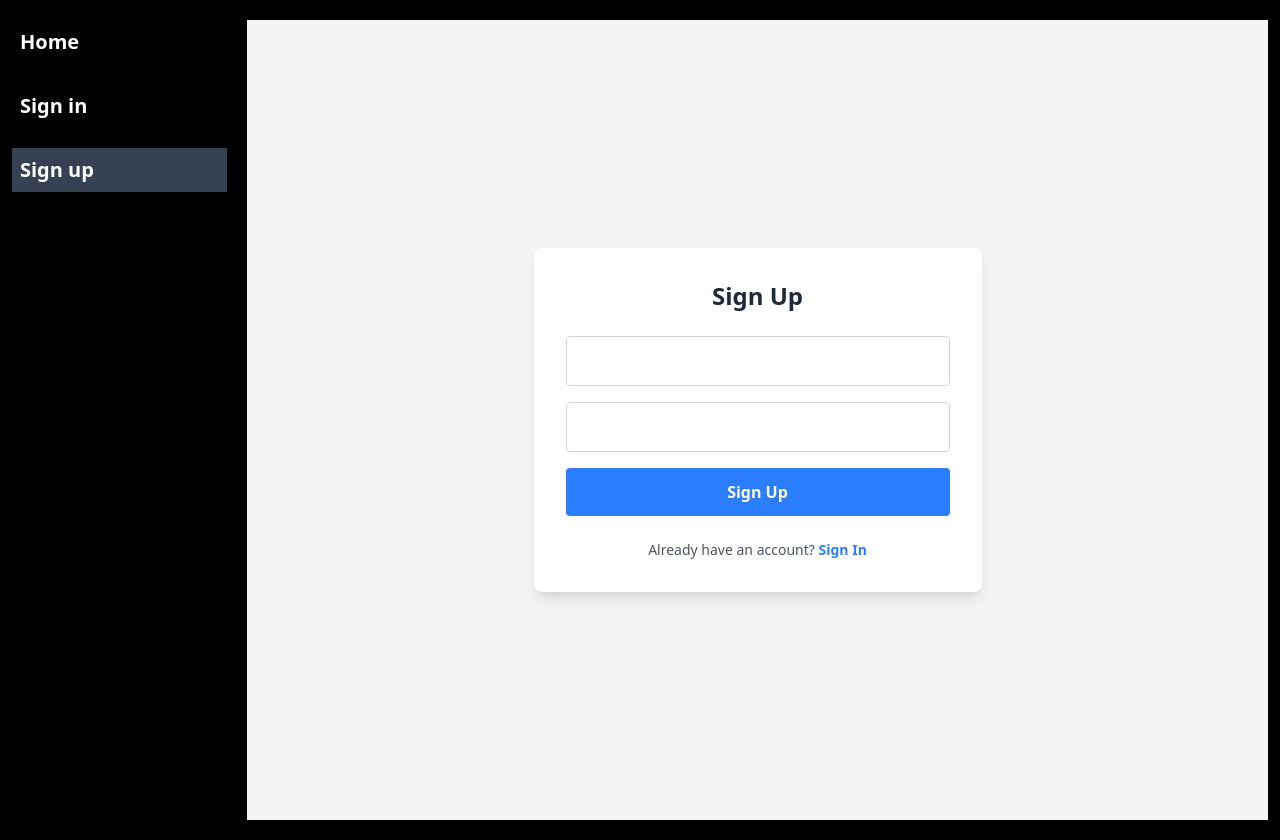
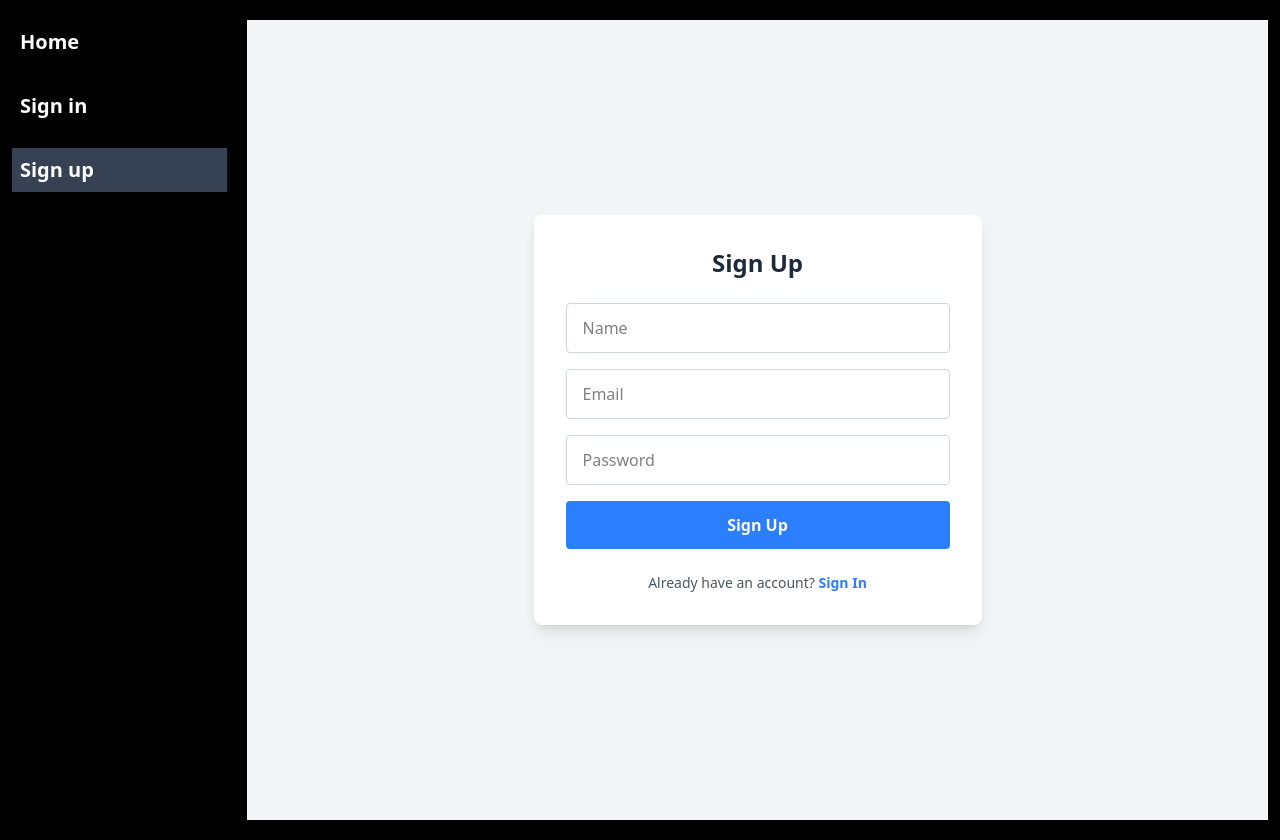
Before and after one commit to Narek-Khachikyan/SocialBounty, a React (Vite) app: page /register in a window 1280 px wide. Built offline with nearby package versions, Linux system fonts and the light colour scheme; no server answers.

Commit message:
feat: update PostBlock to use displayName instead of author and enhance SignUpPage with displayName input and profile update

```diff
--- a/src/features/posts/components/PostList.tsx
+++ b/src/features/posts/components/PostList.tsx
@@ -18,7 +18,7 @@ export function PostsList() {
   return (
     <ul>
       {posts.map((post: Post) => (
-        <PostBlock {...post} />
+        <PostBlock key={post.id} {...post} />
       ))}
     </ul>
   );
--- a/src/features/posts/server/postsApi.ts
+++ b/src/features/posts/server/postsApi.ts
@@ -6,7 +6,7 @@ import type { DatabaseReference } from "firebase/database";
 export interface Post {
   id: string;
   title: string;
-  author: string;
+  displayName: string;
   body: string;
 }
 
--- a/src/features/posts/ui/PostBlock.tsx
+++ b/src/features/posts/ui/PostBlock.tsx
@@ -1,13 +1,13 @@
 import { NavLink } from "react-router";
 import type { Post } from "../server/postsApi";
 
-export const PostBlock = ({ title, body, author }: Post) => {
+export const PostBlock = ({ title, body, displayName }: Post) => {
   return (
     <NavLink to={"/"}>
       <div className="max-w-md mx-auto bg-white rounded-lg shadow-md p-6 mb-4">
         <div className="flex items-center ">
           <div>
-            <div className="font-semibold text-gray-800">{author}</div>
+            <div className="font-semibold text-gray-800">{displayName}</div>
             <div className="text-xs text-gray-500">2 hours ago</div>
           </div>
         </div>
--- a/src/pages/auth/SignUpPage.tsx
+++ b/src/pages/auth/SignUpPage.tsx
@@ -1,10 +1,17 @@
 // src/components/SignUp.tsx
 import React, { useState } from "react";
-import { createUserWithEmailAndPassword } from "firebase/auth";
+import {
+  createUserWithEmailAndPassword,
+  updateProfile,
+  type User,
+} from "firebase/auth";
 import { auth } from "../../shared/firebase";
-import { Link } from "react-router";
+import { Link, useNavigate } from "react-router";
 
 export const SignUpPage: React.FC = () => {
+  const navigate = useNavigate();
+
+  const [displayName, setDisplayName] = useState("");
   const [email, setEmail] = useState("");
   const [password, setPassword] = useState("");
   const [error, setError] = useState<string | null>(null);
@@ -16,8 +23,15 @@ export const SignUpPage: React.FC = () => {
     setLoading(true);
 
     try {
-      await createUserWithEmailAndPassword(auth, email, password);
-      alert("Account created successfully!");
+      const userCredential = await createUserWithEmailAndPassword(
+        auth,
+        email,
+        password
+      );
+      const user: User = userCredential.user;
+      await updateProfile(user, { displayName });
+      alert(`Account created! Welcome, ${user.displayName}`);
+      navigate("/");
     } catch (err: unknown) {
       if (err instanceof Error) {
         setError(err.message);
@@ -37,12 +51,20 @@ export const SignUpPage: React.FC = () => {
         </h2>
         <form onSubmit={handleSignUp} className="flex flex-col gap-4">
           <input
+            type="text"
+            value={displayName}
+            onChange={(e) => setDisplayName(e.target.value)}
+            placeholder="Name"
+            required
+            className="py-3 px-4 border border-gray-300 rounded text-base focus:outline-none focus:ring-2 focus:ring-blue-500 focus:border-transparent text-black"
+          />
+          <input
             type="email"
             value={email}
             onChange={(e) => setEmail(e.target.value)}
             placeholder="Email"
             required
-            className="py-3 px-4 border border-gray-300 rounded text-base focus:outline-none focus:ring-2 focus:ring-blue-500 focus:border-transparent"
+            className="py-3 px-4 border border-gray-300 rounded text-base focus:outline-none focus:ring-2 focus:ring-blue-500 focus:border-transparent text-black"
           />
           <input
             type="password"
@@ -50,7 +72,7 @@ export const SignUpPage: React.FC = () => {
             onChange={(e) => setPassword(e.target.value)}
             placeholder="Password"
             required
-            className="py-3 px-4 border border-gray-300 rounded text-base focus:outline-none focus:ring-2 focus:ring-blue-500 focus:border-transparent"
+            className="py-3 px-4 border border-gray-300 rounded text-base focus:outline-none focus:ring-2 focus:ring-blue-500 focus:border-transparent text-black"
           />
           <button
             type="submit"
```
